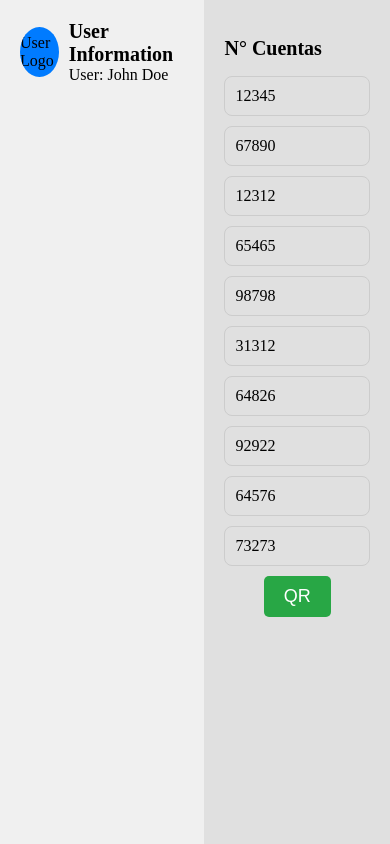
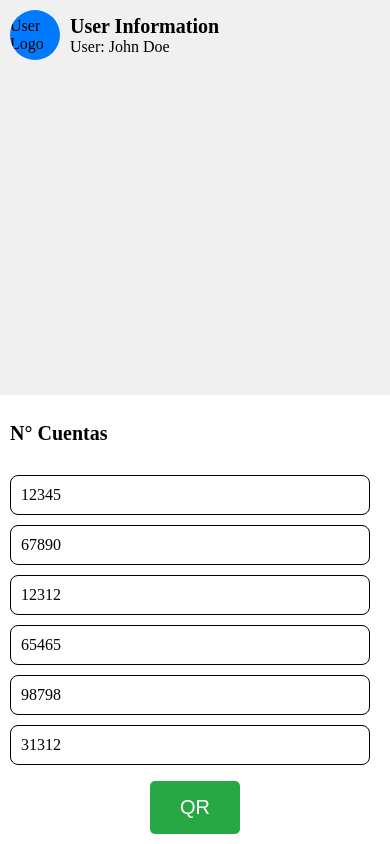
Before and after one commit to Nightshadow7/Hackaton-Reto, a React (Create React App) app in the folder frontend/: page /UserCuenta in a window 390 px wide. Built offline with nearby package versions, Linux system fonts and the light colour scheme; the HTML template or start-up script is replaced by a standard one.

Commit message:
feat: :zap:

```diff
--- a/frontend/src/components/userN-Cuenta.css
+++ b/frontend/src/components/userN-Cuenta.css
@@ -102,8 +102,8 @@
 }
 
 .account-list {
-  flex: 1; /* Ocupa la mitad derecha de la pantalla */
-  background-color: #e0e0e0; /* Color de fondo de la sección derecha */
+  flex: 1;
+  background-color: #fff;
   padding: 20px;
 }
 
@@ -111,9 +111,8 @@
   font-size: 20px
 }
 
-/* Agrega estilos para la tarjeta de cuenta */
 .account-card {
-  border: 1px solid #ccc;
+  border: 1px solid #000000;
   border-radius: 8px;
   padding: 10px;
   margin: 10px 0;
@@ -121,7 +120,14 @@
 }
 
 .account-card:hover {
-  background-color: #f0f0f0; /* Cambia el color de fondo al pasar el ratón sobre la tarjeta */
+  background-color: #f0f0f0;
+}
+
+.account-list-scroll {
+  max-height: 300px;
+  overflow-y: auto;
+  margin-top: 20px;
+  padding-right: 10px;
 }
 
 .qr-button {
@@ -129,15 +135,30 @@
 }
 
 .btn-qr {
-  background-color: #28a745; /* Verde de Bootstrap */
+  margin-top: 1rem;
+  background-color: #28a745;
   color: #fff;
-  padding: 10px 20px;
+  padding: 15px 30px;
   border: none;
   border-radius: 5px;
   cursor: pointer;
-  font-size: 18px;
+  font-size: 20px;
 }
 
 .btn-qr:hover {
-  background-color: #218838; /* Cambio de color al pasar el ratón sobre el botón */
+  background-color: #218838;
 }
+
+@media (max-width: 768px) {
+  .user-cuenta-container {
+    flex-direction: column;
+  }
+
+  .user-section {
+    padding: 10px;
+  }
+
+  .account-list {
+    padding: 10px;
+  }
+}
```
